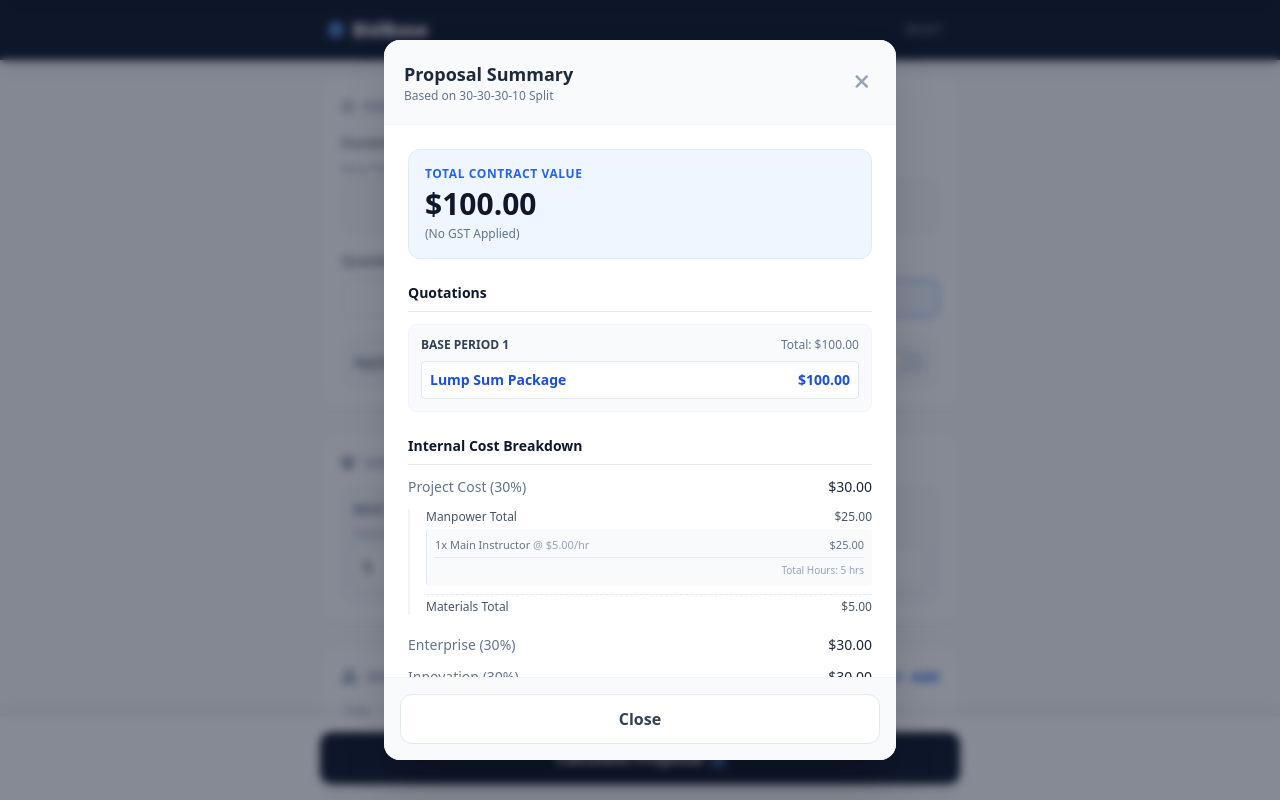
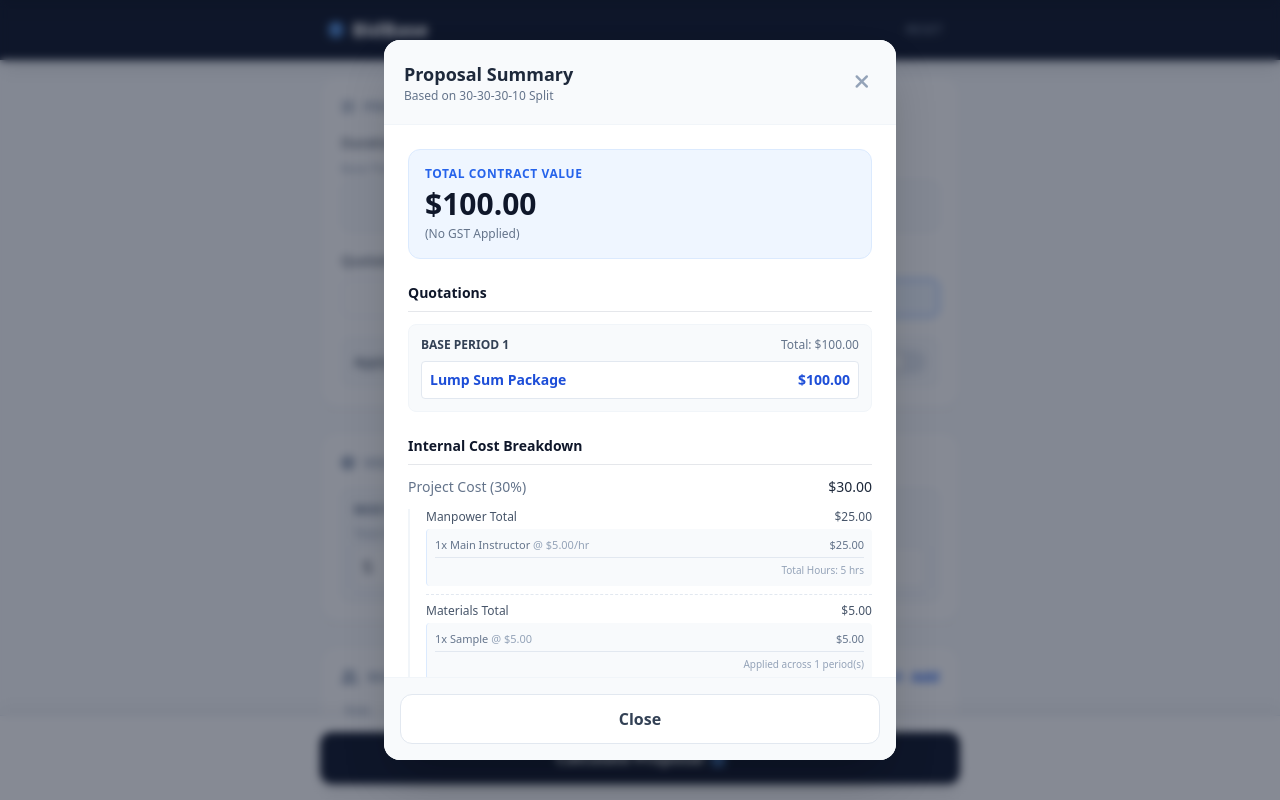
Before and after one commit to darylmilanes/bidbase, a plain HTML site: page index.html in a window 1280 px wide. Both pictures are taken after typing "5", "5", "5", "Sample", "5", "Sample" into the empty fields and a click on the button "Calculate Proposal". Shown: the top 800 px of the page. Drawn offline with nearby package versions, Linux system fonts and the light colour scheme.

Commit message:
Update index.html

```diff
--- a/index.html
+++ b/index.html
@@ -192,8 +192,9 @@
             </div>
 
             <div class="text-xs text-slate-400 mb-2 grid grid-cols-12 gap-2 px-1">
-                <div class="col-span-7">Item Name</div>
-                <div class="col-span-4 text-right">Total Cost ($)</div>
+                <div class="col-span-5">Item Name</div>
+                <div class="col-span-2 text-center">Qty</div>
+                <div class="col-span-4 text-right">Unit Cost ($)</div>
                 <div class="col-span-1"></div>
             </div>
 
@@ -268,15 +269,20 @@
                                     <span>Manpower Total</span>
                                     <span id="resManpower">$0.00</span>
                                 </div>
-                                <!-- Collapsible list of roles -->
                                 <div id="manpowerDetailsList" class="space-y-1 pl-2 border-l border-blue-100 text-[11px] text-slate-500 bg-slate-50 p-2 rounded">
                                     <!-- Injected by JS -->
                                 </div>
                             </div>
 
-                            <div class="flex justify-between font-medium text-slate-600 pt-1 border-t border-dashed border-slate-200">
-                                <span>Materials Total</span>
-                                <span id="resMaterial">$0.00</span>
+                            <!-- Materials Sub-Breakdown -->
+                            <div>
+                                <div class="flex justify-between font-medium text-slate-600 mb-1 pt-2 border-t border-dashed border-slate-200">
+                                    <span>Materials Total</span>
+                                    <span id="resMaterial">$0.00</span>
+                                </div>
+                                <div id="materialDetailsList" class="space-y-1 pl-2 border-l border-blue-100 text-[11px] text-slate-500 bg-slate-50 p-2 rounded">
+                                    <!-- Injected by JS -->
+                                </div>
                             </div>
                         </div>
 
@@ -468,8 +474,11 @@
             const div = document.createElement('div');
             div.className = 'grid grid-cols-12 gap-2 items-center material-row fade-in';
             div.innerHTML = `
-                <div class="col-span-7">
+                <div class="col-span-5">
                     <input type="text" placeholder="Item Name" class="w-full bg-slate-50 border border-slate-200 rounded p-2 text-sm focus:ring-1 focus:ring-blue-500 focus:outline-none" onkeydown="handleEnter(event, this)">
+                </div>
+                <div class="col-span-2">
+                    <input type="number" inputmode="decimal" placeholder="1" class="w-full bg-slate-50 border border-slate-200 rounded p-2 text-sm text-center focus:ring-1 focus:ring-blue-500 focus:outline-none mat-qty" value="1">
                 </div>
                 <div class="col-span-4">
                     <input type="number" inputmode="decimal" placeholder="0.00" class="w-full bg-slate-50 border border-slate-200 rounded p-2 text-sm text-right focus:ring-1 focus:ring-blue-500 focus:outline-none mat-cost">
@@ -575,14 +584,29 @@
                 showError("Please enter Total Hours for at least one period to calculate costs.");
                 return;
             }
-            // Optional: warn if some periods have 0 hours?
-            // For now, as long as total > 0, we proceed, as some options might be 0 hours (unlikely but possible).
 
             // 4. Gather Material Costs
             let materialBaseCost = 0;
+            let materialDetails = [];
+
             document.querySelectorAll('.material-row').forEach(row => {
-                const cost = parseFloat(row.querySelector('.mat-cost').value) || 0;
-                materialBaseCost += cost;
+                const qtyInput = row.querySelector('.mat-qty');
+                const costInput = row.querySelector('.mat-cost');
+                const nameInput = row.querySelector('input[type="text"]');
+
+                const qty = parseFloat(qtyInput.value) || 0;
+                const cost = parseFloat(costInput.value) || 0;
+
+                if (qty > 0 && cost > 0) {
+                    const lineTotal = qty * cost;
+                    materialBaseCost += lineTotal;
+                    materialDetails.push({
+                        name: nameInput.value || "Item",
+                        qty: qty,
+                        unitCost: cost,
+                        total: lineTotal
+                    });
+                }
             });
 
             // 5. Calculate Project Cost Per Period
@@ -640,16 +664,8 @@
             const manpowerListEl = document.getElementById('manpowerDetailsList');
             manpowerListEl.innerHTML = '';
             if (manpowerDetails.length > 0) {
-                // Calculate average multiplier (Total Hours) to show context?
-                // Actually, just show the Hourly Rate structure since that's what drives it.
-                // Or show the Total Cost contribution.
-                // Let's show: Role (Qty x Rate) -> Total Cost contribution
-
                 manpowerDetails.forEach(d => {
-                    // Total cost for this role across ALL periods
-                    // = d.totalRate (hourly) * totalHoursRecorded
                     const roleTotalCost = d.totalRate * totalHoursRecorded;
-
                     manpowerListEl.innerHTML += `
                         <div class="flex justify-between items-center">
                             <span>${d.qty}x ${d.role} <span class="text-slate-400">@ ${formatCurrency(d.rate)}/hr</span></span>
@@ -664,6 +680,39 @@
                 `;
             } else {
                 manpowerListEl.innerHTML = '<div class="italic text-slate-400">No manpower data</div>';
+            }
+
+            // --- MATERIAL SUB-BREAKDOWN RENDER ---
+            const materialListEl = document.getElementById('materialDetailsList');
+            materialListEl.innerHTML = '';
+            if (materialDetails.length > 0) {
+                // We show the cost PER PERIOD (since materialBaseCost is added to every period in the loop)
+                // Wait, logic check: in loop, pMaterial = materialBaseCost.
+                // So Total Material Cost = materialBaseCost * number of periods.
+                // Let's reflect that.
+
+                const periodCount = periods.length;
+
+                materialDetails.forEach(d => {
+                    // Cost for one period
+                    const itemPerPeriod = d.total;
+                    // Cost across all periods
+                    const itemTotal = itemPerPeriod * periodCount;
+
+                    materialListEl.innerHTML += `
+                        <div class="flex justify-between items-center">
+                            <span>${d.qty}x ${d.name} <span class="text-slate-400">@ ${formatCurrency(d.unitCost)}</span></span>
+                            <span>${formatCurrency(itemTotal)}</span>
+                        </div>
+                    `;
+                });
+                materialListEl.innerHTML += `
+                    <div class="text-[10px] text-right text-slate-400 mt-1 border-t border-slate-200 pt-1">
+                        Applied across ${periodCount} period(s)
+                    </div>
+                `;
+            } else {
+                materialListEl.innerHTML = '<div class="italic text-slate-400">No material data</div>';
             }
             // -------------------------------------
 
```
